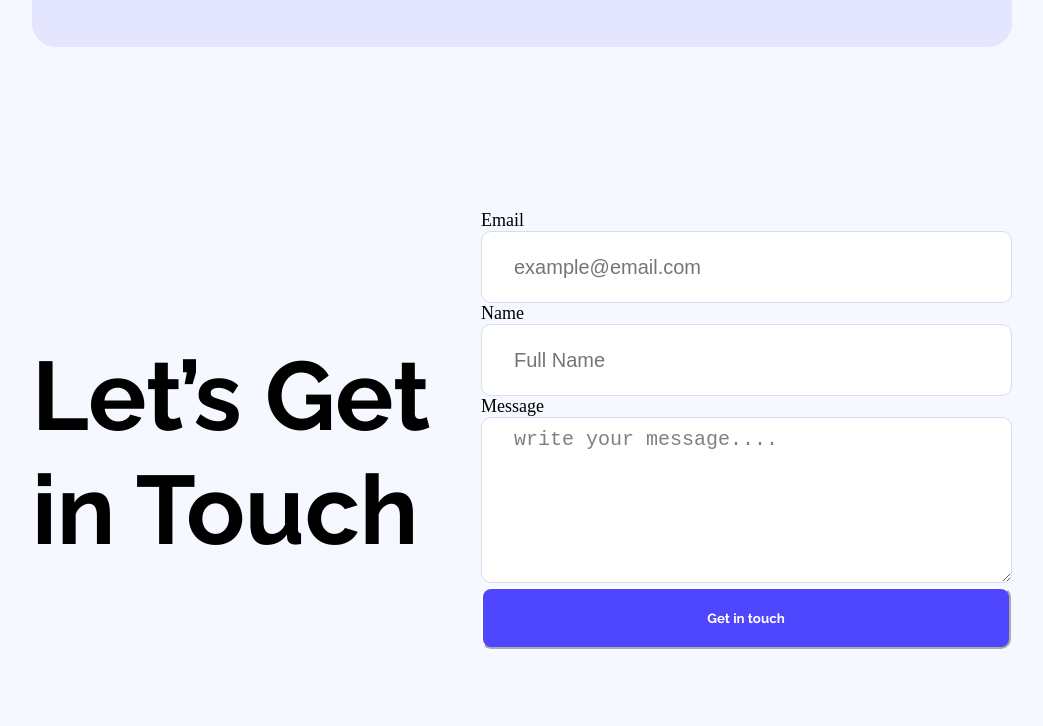
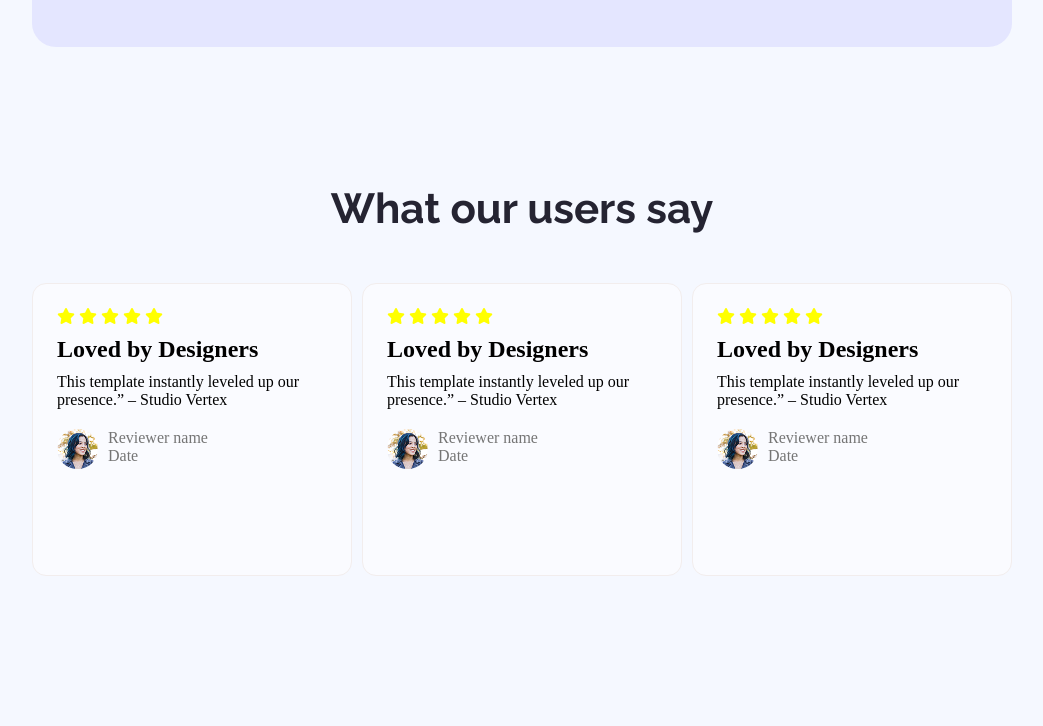
Before and after one commit to ashrafulislam65/B12A01-landing-lunchpad, a plain HTML site: page index.html in a window 1280 px wide. Shown: the part 1514-2240 px from the top of the page, without its empty margins (118-1161 px from the left). Drawn offline with Linux system fonts and the light colour scheme.

Commit message:
user feedback section added

```diff
--- a/index.html
+++ b/index.html
@@ -64,6 +64,61 @@
                 </div>
             </div>
         </section>
+        <!-- user feedback section -->
+        <section class="user-feedback-section-contaiter">
+            <h1 class="raleway-font">What our users say</h1>
+            <div class="card-container">
+                <div class="card">
+                    <i class="fa-solid fa-star"></i>
+                    <i class="fa-solid fa-star"></i>
+                    <i class="fa-solid fa-star"></i>
+                    <i class="fa-solid fa-star"></i>
+                    <i class="fa-solid fa-star"></i>
+                    <h3>Loved by Designers</h3>
+                    <p class="card-p1">This template instantly leveled up our presence.” – Studio Vertex</p>
+                    <div class="avater-container">
+                        <img src="Assets/avatar.png" alt="">
+                        <div>
+                            <p>Reviewer name</p>
+                            <p>Date</p>
+                        </div>
+                    </div>
+                </div>
+                <div class="card">
+                    <i class="fa-solid fa-star"></i>
+                    <i class="fa-solid fa-star"></i>
+                    <i class="fa-solid fa-star"></i>
+                    <i class="fa-solid fa-star"></i>
+                    <i class="fa-solid fa-star"></i>
+                    <h3>Loved by Designers</h3>
+                    <p class="card-p1">This template instantly leveled up our presence.” – Studio Vertex</p>
+                    <div class="avater-container">
+                        <img src="Assets/avatar.png" alt="">
+                        <div>
+                            <p>Reviewer name</p>
+                            <p>Date</p>
+                        </div>
+                    </div>
+                </div>
+                <div class="card">
+                    <i class="fa-solid fa-star"></i>
+                    <i class="fa-solid fa-star"></i>
+                    <i class="fa-solid fa-star"></i>
+                    <i class="fa-solid fa-star"></i>
+                    <i class="fa-solid fa-star"></i>
+                    <h3>Loved by Designers</h3>
+                    <p class="card-p1">This template instantly leveled up our presence.” – Studio Vertex</p>
+                    <div class="avater-container">
+                        <img src="Assets/avatar.png" alt="">
+                        <div>
+                            <p>Reviewer name</p>
+                            <p>Date</p>
+                        </div>
+                    </div>
+                </div>
+            </div>
+
+        </section>
         <!-- Get in touch section -->
         <section class="get-touch-container">
             <h1 class="raleway-font ">Let’s Get in Touch</h1>
@@ -87,7 +142,8 @@
     </main>
     <footer class="footer-container inter-font">
         <h1>LOGO</h1>
-        <p>Ready to elevate your online presence? Contact us today to discuss your project and discover how we can bring your vision to life.</p>
+        <p>Ready to elevate your online presence? Contact us today to discuss your project and discover how we can bring
+            your vision to life.</p>
         <ul>
             <li><a href="">Home</a></li>
             <li><a href="">About</a></li>
--- a/styles/index.css
+++ b/styles/index.css
@@ -111,17 +111,19 @@
     border-radius: 10px;
     color: rgb(255, 255, 255);
 }
-.action-section-container div button:hover{
+
+.action-section-container div button:hover {
     background-color: yellow;
 
 }
 
 /* productive user section */
-.productive-user{
-     background-color: rgb(245, 248, 255);
+.productive-user {
+    background-color: rgb(245, 248, 255);
 
 
 }
+
 .productive-user-container {
     text-align: center;
     margin-left: 150px;
@@ -134,7 +136,8 @@
 
 
 }
-.p-user-title{
+
+.p-user-title {
     font-size: 38px;
     color: rgb(37, 36, 50);
 }
@@ -148,26 +151,30 @@
     display: flex;
     justify-content: space-between;
 }
-.productive-user-container-div h1{
+
+.productive-user-container-div h1 {
     font-size: 80px;
     color: rgb(78, 71, 255);
 
 }
-.productive-user-container div p{
+
+.productive-user-container div p {
     color: rgba(0, 0, 0, 0.5);
     font-size: 20px;
 
 }
+
 /* Get in Touch section */
-.get-touch-container{
+.get-touch-container {
     display: flex;
     background-color: rgb(245, 248, 255);
     justify-content: space-between;
-     padding-left: 150px;
+    padding-left: 150px;
     padding-right: 150px;
     padding-top: 92.23px;
 }
-.get-touch-container h1{
+
+.get-touch-container h1 {
     padding-top: 200px;
     padding-bottom: 200px;
     width: 528px;
@@ -175,14 +182,17 @@
     font-size: 97px;
 
 }
-.get-touch-container form{
+
+.get-touch-container form {
     padding-top: 71px;
 }
-.get-touch-container form label{
+
+.get-touch-container form label {
     font-size: 18px;
     margin-bottom: 10px;
 }
-.get-touch-container form input{
+
+.get-touch-container form input {
     width: 497px;
     height: 70px;
     border-radius: 10px;
@@ -190,7 +200,8 @@
     font-size: 20px;
     padding-left: 32px;
 }
-.get-touch-container form textarea{
+
+.get-touch-container form textarea {
     width: 497px;
     height: 135px;
     border-radius: 10px;
@@ -201,7 +212,8 @@
     padding-bottom: 19px;
     padding-top: 10px;
 }
-.get-touch-container form button{
+
+.get-touch-container form button {
     width: 530px;
     height: 62px;
     border-radius: 10px;
@@ -209,29 +221,34 @@
     border-color: white;
     color: rgb(255, 255, 255);
 }
-.get-touch-container form button:hover{
+
+.get-touch-container form button:hover {
     background-color: yellow;
 }
+
 /* footer section */
-.footer-container{
+.footer-container {
 
 
     padding-top: 104px;
     padding-bottom: 104px;
 }
-.footer-container h1{
+
+.footer-container h1 {
     padding-bottom: 8px;
     width: 292px;
     font-size: 100px;
     padding-left: 680px;
     color: rgb(78, 71, 255);
 }
-.footer-container p{
+
+.footer-container p {
     color: rgb(137, 135, 161);
     width: 531px;
     padding-left: 574px;
 }
-.footer-container ul{
+
+.footer-container ul {
     display: flex;
     padding-left: 574px;
     justify-content: space-between;
@@ -239,12 +256,70 @@
     padding-top: 10px;
     list-style-type: none;
 }
-.footer-container ul a{
+
+.footer-container ul a {
     text-decoration: none;
-    color:  rgb(137, 135, 161);
+    color: rgb(137, 135, 161);
 }
+
 /* button effect */
 button:hover {
-  background-color: yellow;
+    background-color: yellow;
 
 }
+
+/* user feedback */
+.user-feedback-section-contaiter{
+     background-color: rgb(245, 248, 255);
+}
+.user-feedback-section-contaiter h1 {
+    font-size: 42px;
+    text-align: center;
+    padding-top: 137px;
+    padding-bottom: 50px;
+    color: rgb(37, 36, 50);
+
+
+
+}
+
+.card-container {
+    display: flex;
+    padding-left: 150px;
+    padding-right: 150px;
+    justify-content: space-between;
+    gap: 10px;
+    padding-bottom: 137px;
+}
+
+.card {
+    padding: 24px;
+    width: 366.67px;
+    height: 243px;
+    border: 1px solid rgb(242, 237, 237);
+    border-radius: 14px;
+    background: rgba(255, 255, 255, 0.5);
+}
+.card i {
+    color: yellow;
+}
+.card h3{
+    padding-top: 10px;
+    padding-bottom: 10px;
+    font-size: 24px;
+}
+.card-p1{
+    padding-bottom: 20px;
+}
+.card img{
+    border-radius: 50%;
+}
+
+.avater-container {
+    display: flex;
+    gap: 10px;
+}
+.avater-container p{
+    font-size: 16px;
+    color: rgb(117, 117, 117)
+}
```
